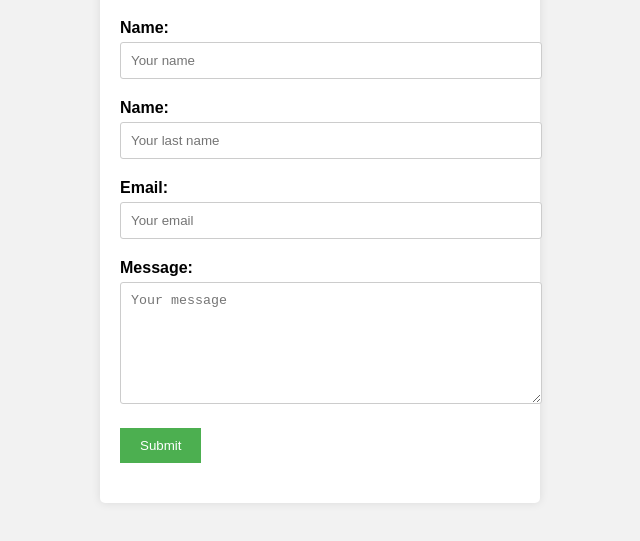
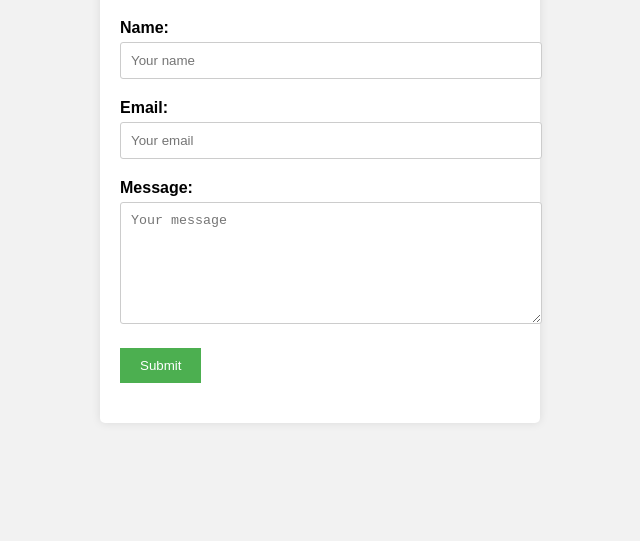
Before and after one commit to Lohith0590/GCPDevOps, a plain HTML site: page index.html in a window 1280 px wide. Shown: the part 89-630 px from the top of the page, without its empty margins (320-960 px from the left). Drawn offline with Linux system fonts and the light colour scheme.

Commit message:
Update index.html

```diff
--- a/index.html
+++ b/index.html
@@ -67,10 +67,6 @@
         <input type="text" id="name" name="name" placeholder="Your name">
       </div>
       <div class="form-group">
-        <label for="last_name">Name:</label>
-        <input type="text" id="lname" name="lname" placeholder="Your last name">
-      </div>
-      <div class="form-group">
         <label for="email">Email:</label>
         <input type="email" id="email" name="email" placeholder="Your email">
       </div>
```
